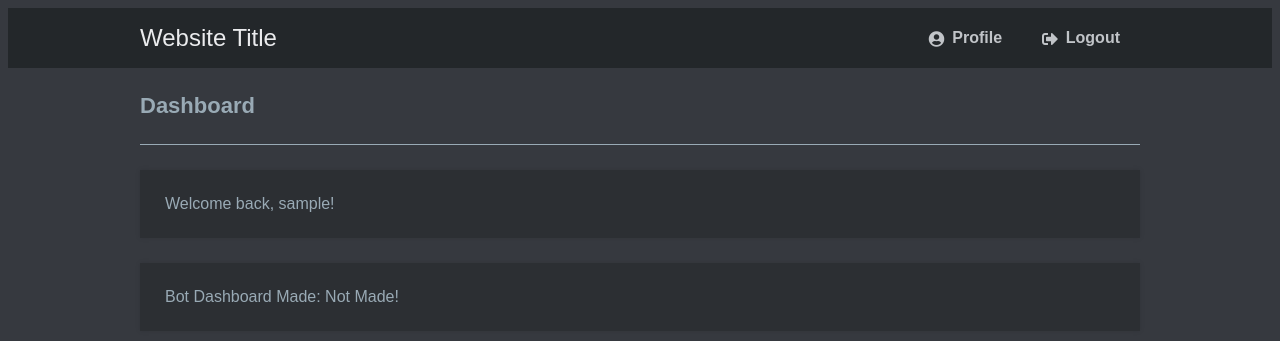
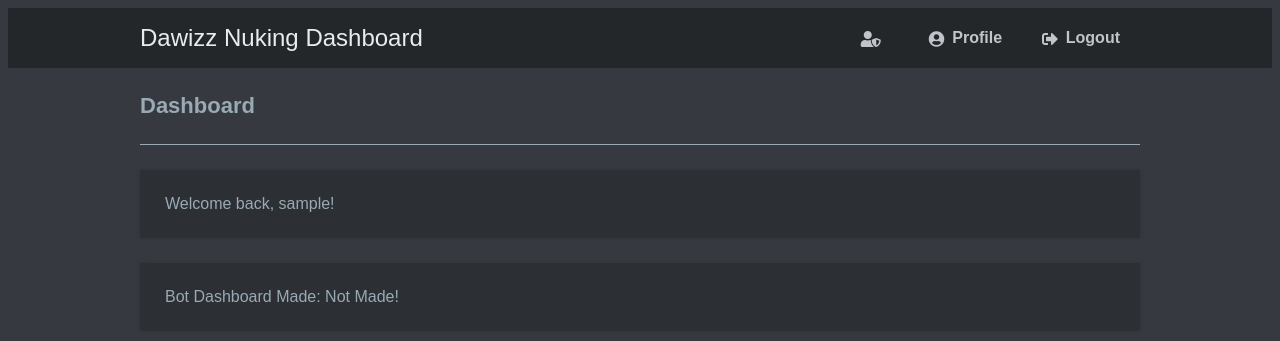
Before and after one commit to br4ck/dawizz, a PHP site: page /home in a window 1280 px wide. Shown: the top 341 px of the page. Run offline with PHP 8.4, Linux system fonts and the light colour scheme; the visitor is signed in with stand-in values (Sample User, id 1).

Commit message:
added admin button to navbar

```diff
--- a/home.php
+++ b/home.php
@@ -18,7 +18,13 @@ if (!isset($_SESSION['loggedin'])) {
 	<body class="loggedin">
 		<nav class="navtop">
 			<div>
-				<h1>Website Title</h1>
+				<h1>Dawizz Nuking Dashboard</h1>
+				<?
+					if($_SESSION['name'])
+					{
+						echo '<a href="admin"><i class="fas fa-user-shield"></i></a>';
+					}
+				?>
 				<a href="profile"><i class="fas fa-user-circle"></i>Profile</a>
 				<a href="logout"><i class="fas fa-sign-out-alt"></i>Logout</a>
 			</div>
--- a/profile.php
+++ b/profile.php
@@ -35,8 +35,8 @@ $stmt->close();
 	<body class="loggedin">
 		<nav class="navtop">
 			<div>
-				<h1>Website Title</h1>
-				<a href="profile"><i class="fas fa-user-circle"></i>Profile</a>
+				<h1>Dawizz Nuking Dashboard</h1>
+				<a href="home"><i class="fas fa-home"></i>home</a>
 				<a href="logout"><i class="fas fa-sign-out-alt"></i>Logout</a>
 			</div>
 		</nav>
```
